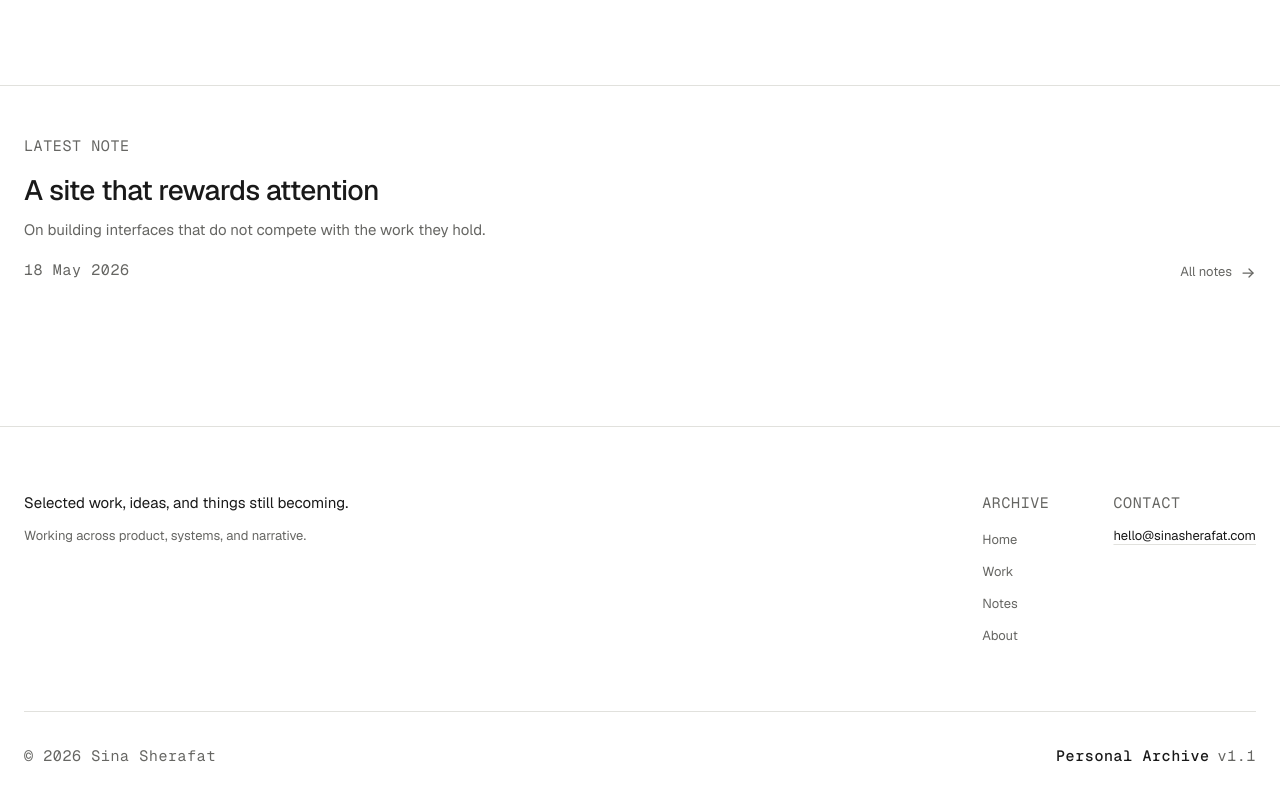
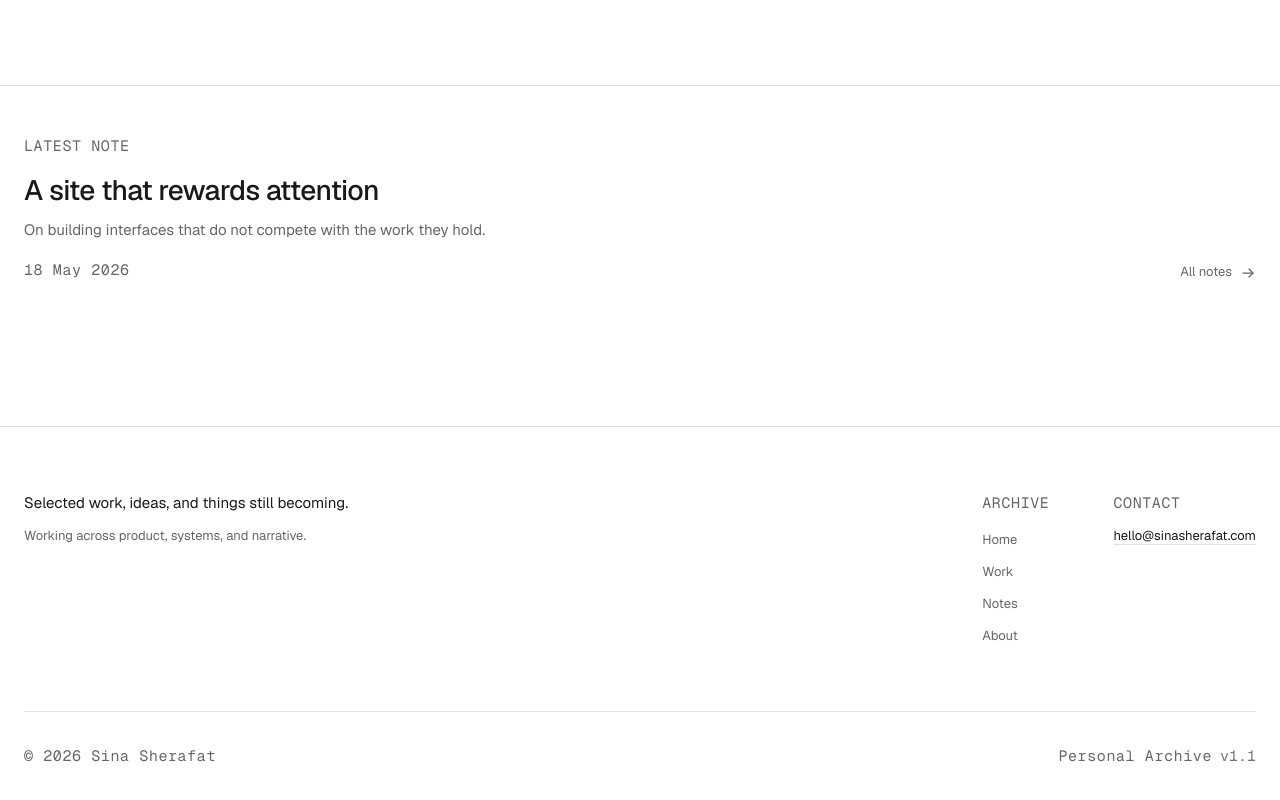
Before and after one commit to sinasherafat/sina-sherafat-archive, a Next.js app: page / in a window 1280 px wide. Shown: the part 1030-1830 px from the top of the page. Built offline with nearby package versions, Linux system fonts and the light colour scheme.

Commit message:
fix(footer): preserve archive label styling

```diff
--- a/components/layout/site-footer.tsx
+++ b/components/layout/site-footer.tsx
@@ -65,10 +65,10 @@ export function SiteFooter() {
         <div className="flex items-center justify-between border-t border-hairline py-6">
           <Meta>© {year} {siteConfig.name}</Meta>
           <Meta className="inline-flex items-baseline gap-2 whitespace-nowrap text-right">
-            <span className="font-medium text-text-primary">
-              Personal Archive
+            <span>Personal Archive</span>
+            <span className="tracking-normal opacity-90">
+              {siteConfig.version}
             </span>
-            <span>{siteConfig.version}</span>
           </Meta>
         </div>
       </Container>
```
